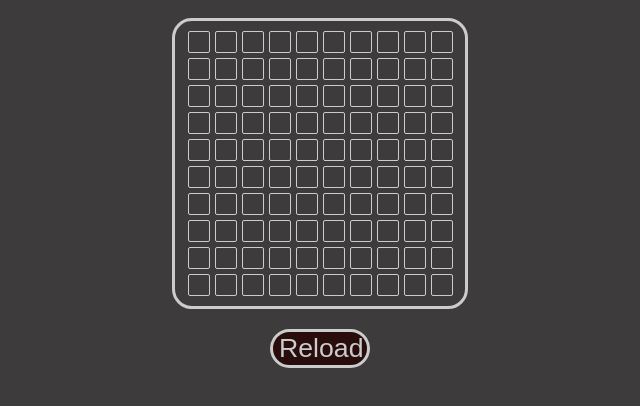
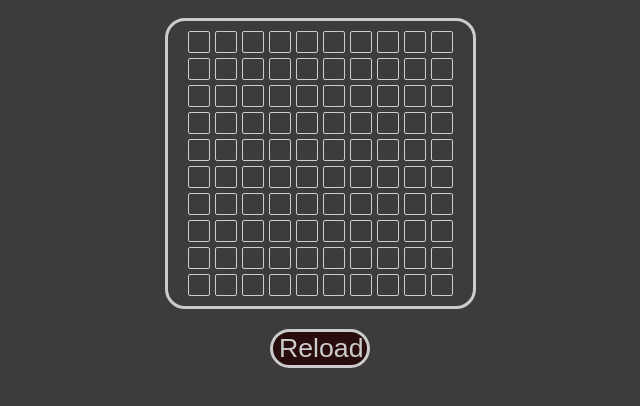
Before and after one commit to DanilWeda/passGame, a plain HTML site: page index.html in a window 1280 px wide. Shown: the part 170-576 px from the top of the page, without its empty margins (320-960 px from the left). Drawn offline with Linux system fonts and the light colour scheme; a web font is replaced by a local one.

Commit message:
Fix: delete unneeded string

```diff
--- a/js/main.js
+++ b/js/main.js
@@ -1,7 +1,7 @@
 /// get html btn for reload game
 const btn = document.getElementById('reload')
 
-// var wich we need for work with cycle;
+// var which we need for work with cycle;
 let howSquaresMade = 10;
 const board = document.getElementById('squares')
 const stateSquare = [];
@@ -18,7 +18,7 @@ function create() {
 	return hello
 }
 
-// cycle wich add created element in state Massive, and add lisener for evryone squares.
+// cycle which add created element in state Massive, and add lisener for evryone squares.
 for (let i = 0; i < howSquaresMade; i++) {
 	stateSquare[i] = [];
 	for (let j = 0; j < howSquaresMade; j++) {
@@ -27,7 +27,7 @@ for (let i = 0; i < howSquaresMade; i++) {
 }
 
 
-//function wich parse all of square
+//function which parse all of square
 function parse() {
 	for (let i = 0; i < stateSquare.length; i++) {
 
--- a/scss/style.scss
+++ b/scss/style.scss
@@ -10,7 +10,6 @@ body {
   background: rgb(61, 59, 59);
   .title {
     color: rgb(204, 204, 204);
-    //  background: rgb(110, 103, 103);
     width: 200px;
     border-radius: 20px;
     text-align: center;
@@ -18,16 +17,14 @@ body {
     border: 3px solid rgb(204, 204, 204);
   }
   .squares {
-    max-height: 80vh;
+    max-height: 90vh;
     display: grid;
     grid-template-columns: repeat(10, 1fr);
     grid-template-rows: repeat(10, 1fr);
     gap: 5px;
     align-items: center;
     justify-content: center;
-    max-width: 30%;
-    //  background: rgb(110, 103, 103);
-    width: 250px;
+    max-width: 80%;
     border-radius: 20px;
     text-align: center;
     padding: 10px 20px;
```
Also changed, not shown: css/style.css, 1 other file.
